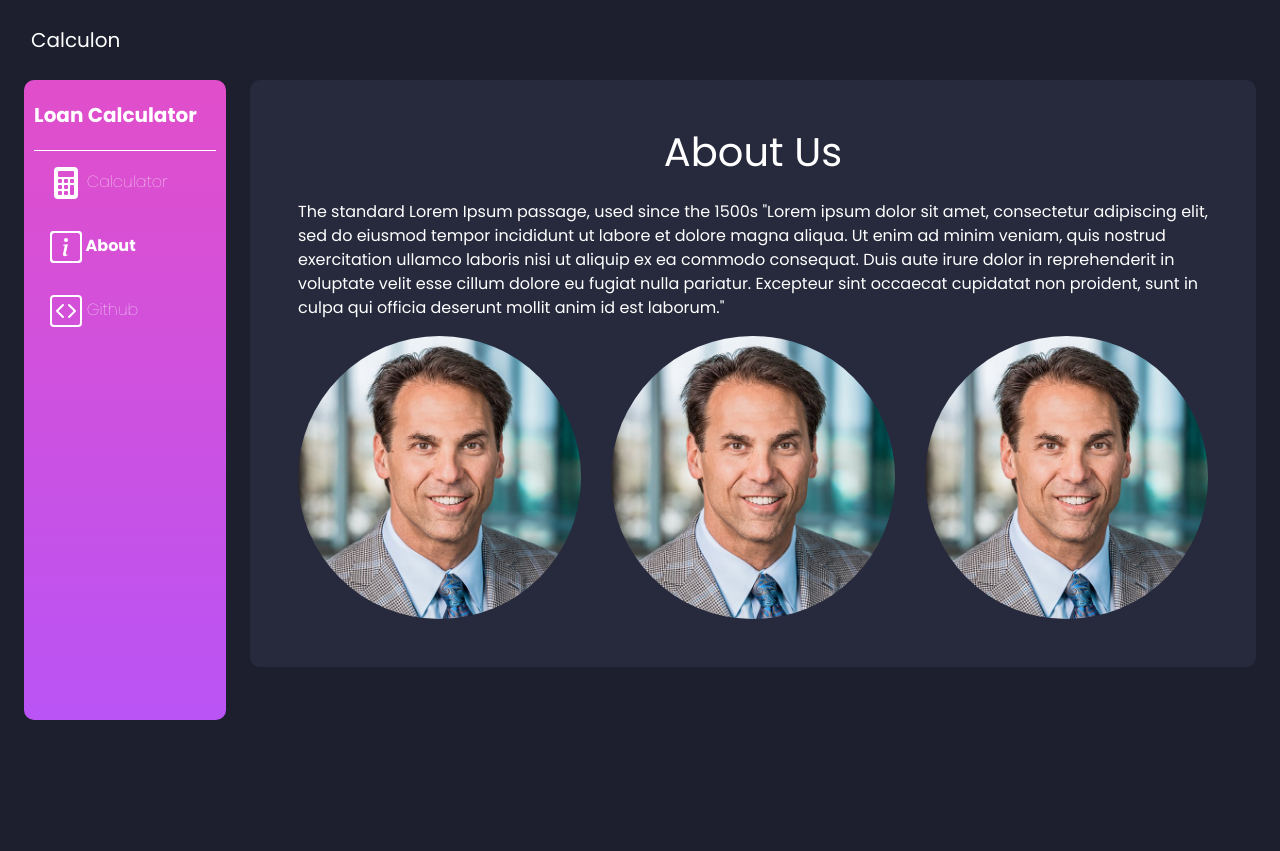
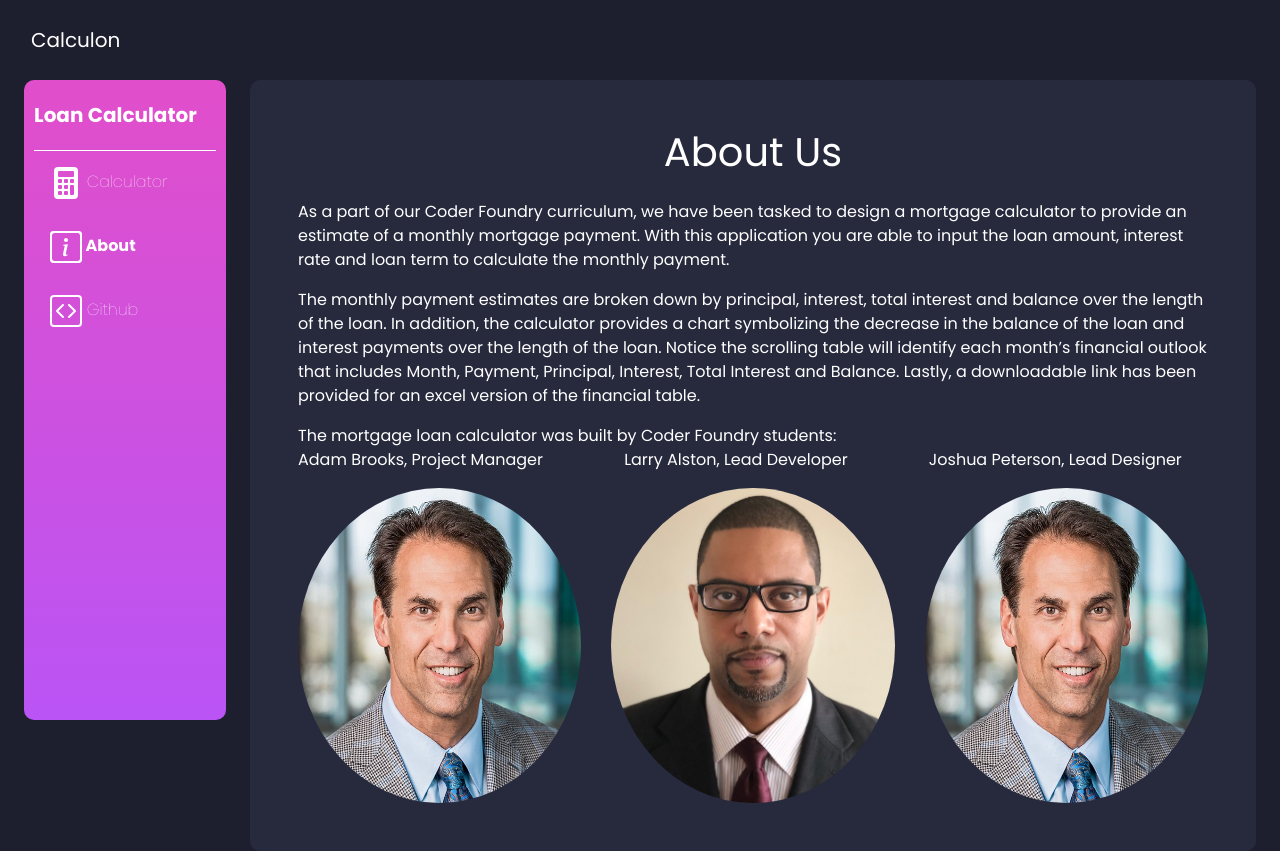
Before and after one commit to atbrooks84/Calculon9002, a plain HTML site: page About.html in a window 1280 px wide. Before the commit the page ends 800 px from the top, so only its background shows below. Drawn offline with nearby package versions, Linux system fonts and the light colour scheme; a script that the page names is missing.

Commit message:
Updated the About section and added Larry's picture

```diff
--- a/About.html
+++ b/About.html
@@ -96,8 +96,16 @@
                 <div class="row">
                     <div class="col-lg-12">
                         <p>
-                            The standard Lorem Ipsum passage, used since the 1500s
-                            "Lorem ipsum dolor sit amet, consectetur adipiscing elit, sed do eiusmod tempor incididunt ut labore et dolore magna aliqua. Ut enim ad minim veniam, quis nostrud exercitation ullamco laboris nisi ut aliquip ex ea commodo consequat. Duis aute irure dolor in reprehenderit in voluptate velit esse cillum dolore eu fugiat nulla pariatur. Excepteur sint occaecat cupidatat non proident, sunt in culpa qui officia deserunt mollit anim id est laborum."
+                            As a part of our Coder Foundry curriculum, we have been tasked to design a mortgage calculator to provide an estimate of a monthly mortgage payment. With this application you are able to input the loan amount, interest rate and loan term to calculate the monthly payment.<br />
+                            </p>
+                        <p>
+                            The monthly payment estimates are broken down by principal, interest, total interest and balance over the length of the loan. In addition, the calculator provides a chart symbolizing the decrease in the balance of the loan and interest payments over the length of the loan. Notice the scrolling table will identify each month’s financial outlook that includes Month, Payment, Principal, Interest, Total Interest and Balance. Lastly, a downloadable link has been provided for an excel version of the financial table.<br />
+                            </p>
+                        <p>
+                            The mortgage loan calculator was built by Coder Foundry students:<br />
+                            Adam Brooks, Project Manager &nbsp; &nbsp; &nbsp; &nbsp; &nbsp; &nbsp; &nbsp; &nbsp; &nbsp;
+                            Larry Alston, Lead Developer &nbsp; &nbsp; &nbsp; &nbsp; &nbsp; &nbsp; &nbsp; &nbsp; &nbsp;
+                            Joshua Peterson, Lead Designer
                         </p>
                     </div>
                 </div>
@@ -106,7 +114,7 @@
                         <img src="Images/adam-portrait.jpg" alt="Avatar">
                     </div>
                     <div class="col">
-                        <img src="Images/larry-portrait.jpg" alt="Avatar">
+                        <img src="Images/LinkedIn picture.jpg" alt="Avatar">
                     </div>
                     <div class="col">
                         <img src="Images/josh-portrait.jpg" alt="Avatar">
```
Also changed, not shown: Images/LinkedIn picture.jpg (added), 1 other file.
